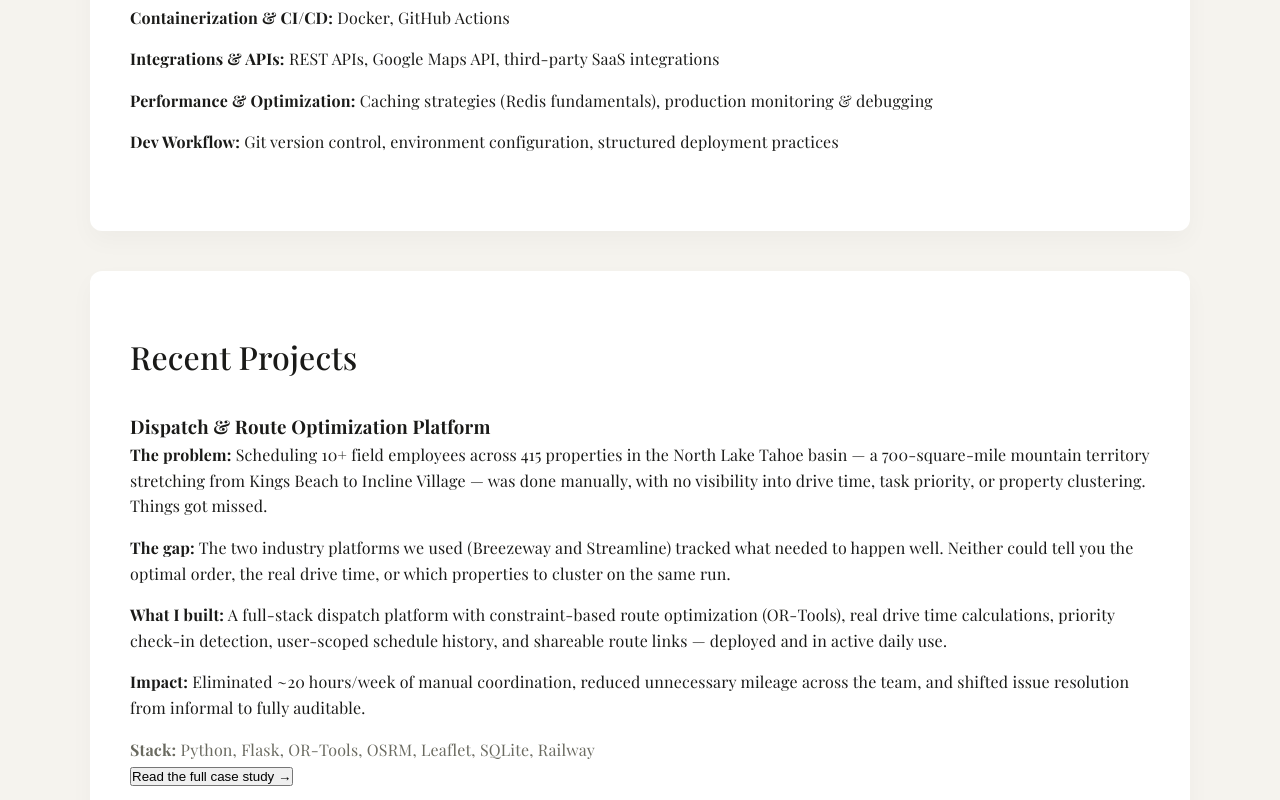
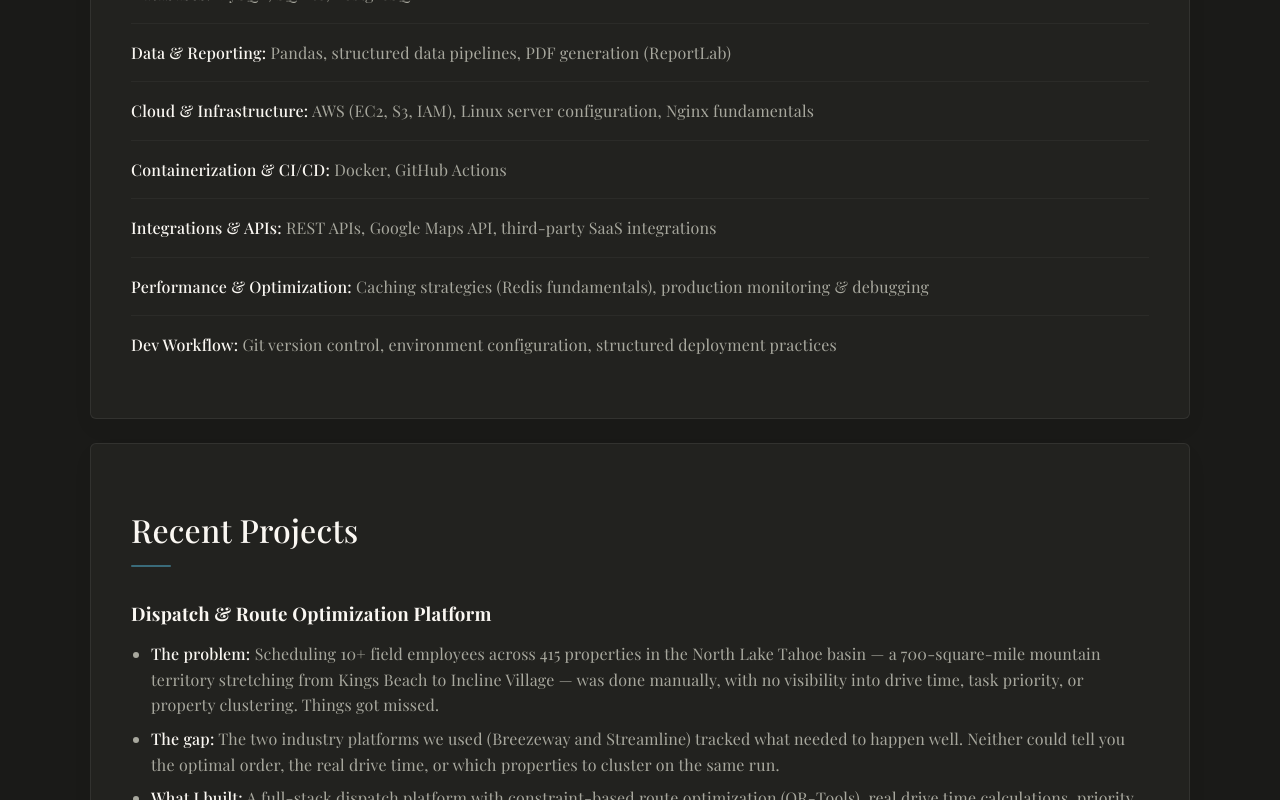
Before and after one commit to madelinegit/madelinedotcom, a React (Vite) app: page / in a window 1280 px wide. Shown: the part 960-1760 px from the top of the page. Built offline with nearby package versions, Linux system fonts and the light colour scheme.

Commit message:
Update global.css

```diff
--- a/src/styles/global.css
+++ b/src/styles/global.css
@@ -1,5 +1,5 @@
 @import "./variables.css";
-@import url('https://fonts.googleapis.com/css2?family=Playfair+Display:wght@400;500;600&display=swap');
+@import url('https://fonts.googleapis.com/css2?family=Playfair+Display:ital,wght@0,400;0,500;0,600&family=DM+Sans:wght@300;400;500&display=swap');
 
 * {
   margin: 0;
@@ -7,14 +7,12 @@
   box-sizing: border-box;
 }
 
-html {
-  scroll-behavior: smooth;
-}
+html { scroll-behavior: smooth; }
 
 body {
   font-family: 'Playfair Display', serif;
-  background-color: var(--soft-gray);
-  color: var(--dark-charcoal);
+  background-color: var(--ink);
+  color: var(--cream);
   line-height: 1.6;
   font-weight: 400;
   letter-spacing: 0.2px;
@@ -29,18 +27,34 @@
 h1 {
   font-size: 3rem;
   font-weight: 600;
-  letter-spacing: -0.5px;   /* keeps large serif elegant */
+  letter-spacing: -0.5px;
 }
 
 h2 {
   font-size: 2rem;
   margin-bottom: 30px;
   font-weight: 500;
+  color: var(--cream);
 }
 
-p {
-  color: var(--muted-text);
-  font-size: 1rem;
+h3 {
+  color: var(--cream);
+  margin-bottom: 0.5rem;
+}
+
+p { color: var(--muted-text); font-size: 1rem; }
+
+/* ── Section cards ── */
+.section {
+  background: #22221f;
+  border-radius: 6px;
+  border: 1px solid rgba(255, 255, 255, 0.07);
+  margin-bottom: 1.5rem;
+  transition: border-color 0.3s ease;
+}
+
+.section:hover {
+  border-color: rgba(58, 107, 122, 0.3);
 }
 
 .section ul {
@@ -51,37 +65,133 @@
 
 .section li {
   margin-bottom: 1rem;
+  color: #a8a89e;
+  border-bottom: 1px solid rgba(255,255,255,0.04);
+  padding-bottom: 1rem;
 }
 
-#experience h1,
-#experience h2,
-#experience h3,
-#experience p,
-#experience ul {
-  margin: 0;
+.section li:last-child {
+  border-bottom: none;
+  padding-bottom: 0;
+  margin-bottom: 0;
 }
+
+.section li strong {
+  color: var(--cream);
+  font-weight: 500;
+}
+
+/* ── Experience / Education ── */
+#experience h1, #experience h2, #experience h3,
+#experience p, #experience ul { margin: 0; }
 
 #experience ul {
   padding-left: 1.2rem;
   margin-top: 0.6rem;
+  list-style-position: inside;
+  list-style-type: disc;
 }
 
 #experience li {
   margin-bottom: 0.5rem;
+  border-bottom: none;
+  padding-bottom: 0;
+  color: #a8a89e;
 }
 
-#experience ul {
-  list-style-position: inside;
-  list-style-type: disc;
+.experience-item, .education-item {
+  margin-bottom: 2.75rem;
+  padding-bottom: 2.75rem;
+  border-bottom: 1px solid rgba(255,255,255,0.06);
 }
 
+.experience-item:last-child,
+.education-item:last-child {
+  border-bottom: none;
+  margin-bottom: 0;
+  padding-bottom: 0;
+}
 
-#automation .automation-list {
+/* ── Projects ── */
+#automation .automation-list,
+#projects .automation-list {
   list-style-type: disc;
   padding-left: 1.25rem;
   margin: 0.75rem 0;
 }
 
-#automation .automation-list li {
+#automation .automation-list li,
+#projects .automation-list li {
   margin-bottom: 0.5rem;
+  border-bottom: none;
+  padding-bottom: 0;
+  color: #a8a89e;
 }
+
+.automation-item {
+  margin-bottom: 2.5rem;
+  padding-bottom: 2.5rem;
+  border-bottom: 1px solid rgba(255,255,255,0.06);
+}
+
+.automation-item:last-child {
+  border-bottom: none;
+  margin-bottom: 0;
+  padding-bottom: 0;
+}
+
+.stack {
+  margin-top: 0.75rem;
+  font-size: 0.82rem;
+  color: var(--lake-light);
+  font-family: 'DM Sans', sans-serif;
+  letter-spacing: 0.02em;
+}
+
+/* ── Case study trigger ── */
+.case-study-trigger {
+  display: inline-block;
+  margin-top: 1rem;
+  background: none;
+  border: none;
+  padding: 0 0 2px 0;
+  font-family: 'Playfair Display', serif;
+  font-size: 0.88rem;
+  font-style: italic;
+  color: var(--lake-light);
+  cursor: pointer;
+  border-bottom: 1px solid rgba(90, 138, 150, 0.4);
+  transition: color 0.2s, border-color 0.2s;
+}
+
+.case-study-trigger:hover {
+  color: var(--cream);
+  border-bottom-color: var(--cream);
+}
+
+/* ── Section accent line on h2 ── */
+.section h2 {
+  position: relative;
+  padding-bottom: 0.75rem;
+  margin-bottom: 2rem;
+}
+
+.section h2::after {
+  content: '';
+  position: absolute;
+  bottom: 0;
+  left: 0;
+  width: 2.5rem;
+  height: 2px;
+  background: var(--lake);
+  border-radius: 1px;
+}
+
+/* ── Contact section ── */
+#contact a {
+  color: var(--lake-light);
+}
+
+#contact a:hover {
+  color: var(--cream);
+}
```
